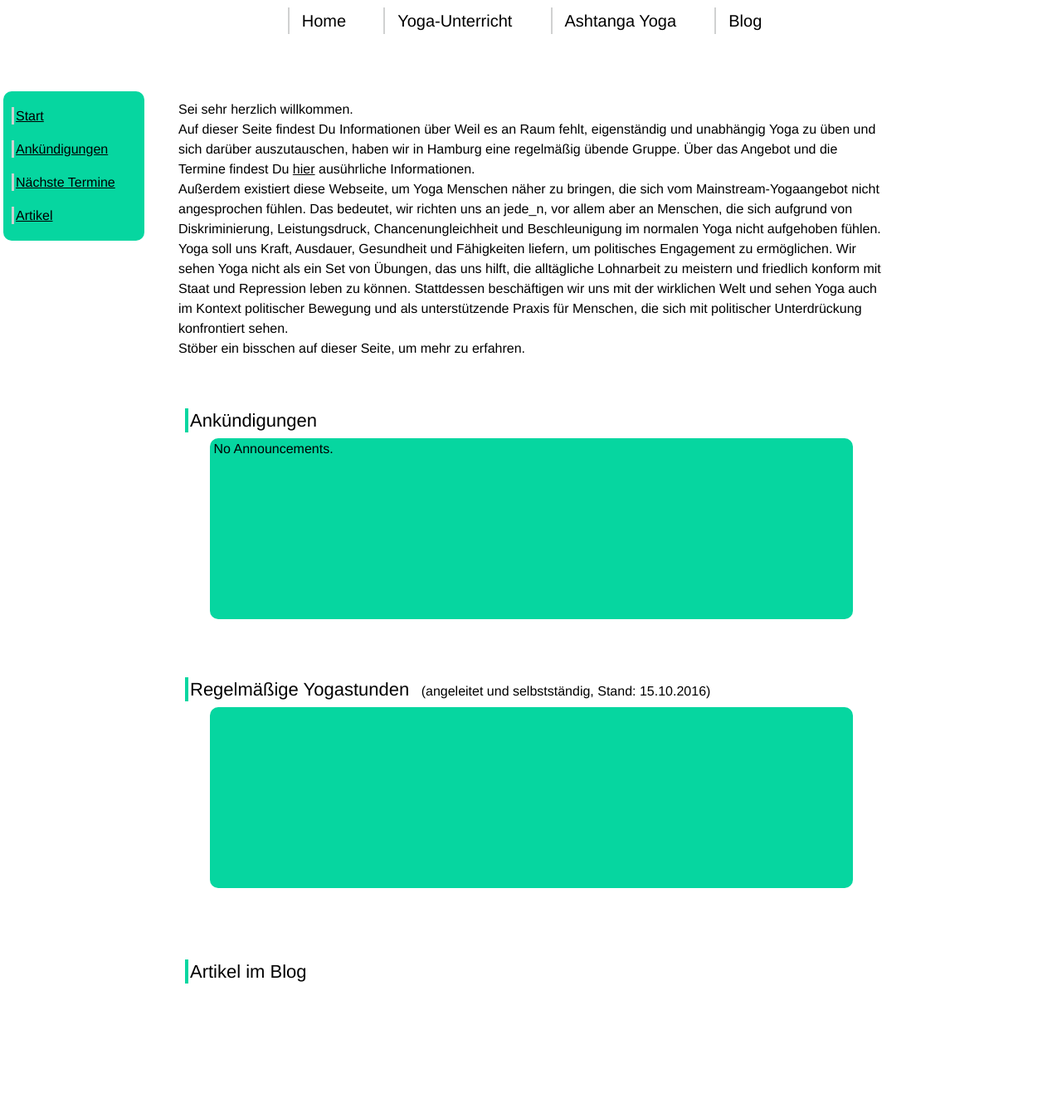
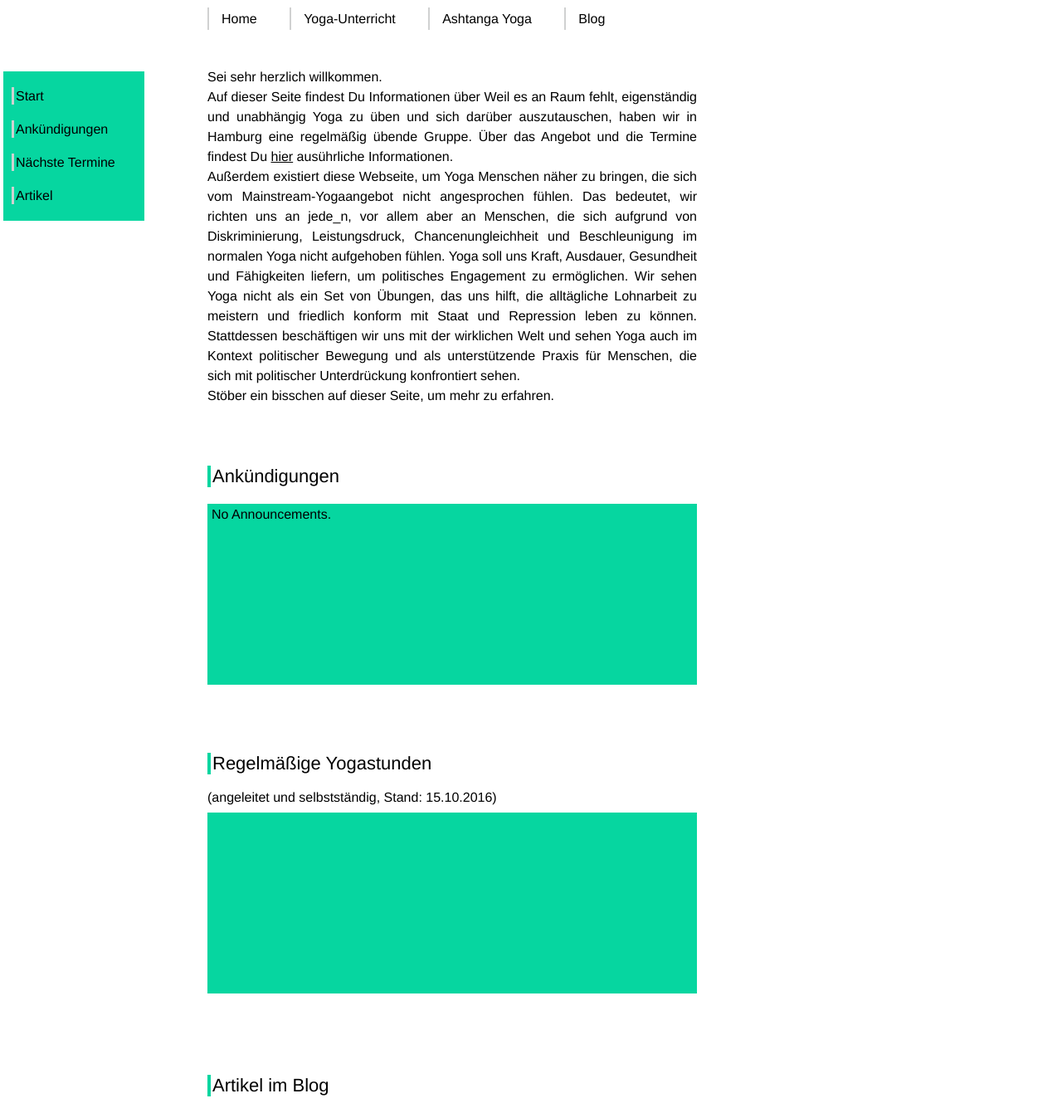
Before and after one commit to keshin666/yogaopensource, a Django app: page / in a window 1280 px wide. Shown: the whole page at 83% size. Before the commit the page ends 1185 px from the top, so only its background shows below. Run offline with Django 3.2, Linux system fonts and the light colour scheme; data that the repository does not hold is empty.

Commit message:
added different style

```diff
--- a/blog/templates/blog/index.html
+++ b/blog/templates/blog/index.html
@@ -7,13 +7,13 @@
 {% block content %}
 {% if blog_entries %}
     {% for blog_entry in blog_entries %}
-        <a href="{% url 'blog:blog_entry' blog_entry.id %}">
             <div class="blog_preview">
+                <a href="{% url 'blog:blog_entry' blog_entry.id %}">
                 <span class="blog_title_preview"> {{ blog_entry.get_title_preview }} </span> <br>
                 <span class="blog_date_preview"> {{ blog_entry.date }} </span> <br>
                 <span class="blog_text_preview"> {{ blog_entry.get_text_preview }}
+                </a>
             </div>
-        </a>
     {% endfor %}
     <div style="clear: both"></div>
 {% else %}
--- a/home/static/home/style.css
+++ b/home/static/home/style.css
@@ -1,17 +1,12 @@
-
 #navigation
 {
-    position: fixed;
-    height: 40px;
-    width: 100%;
+    margin-left: 250px;
     z-index: 999;
     background-color: #FFFFFF;
-    text-align: center;
     padding-top: 15px;
     border-bottom-style: solid;
     border-bottom-color: #FFFFFF;
     border-bottom-width: 10px;
-    top: 0px;
 }
 #navigation a {
     color: #000000;
@@ -22,8 +17,7 @@
     border-left-color: #D0D1D1;
     border-left-style: solid;
     border-left-width: 2px;
-    margin: 1%;
-    font-size: 15pt;
+    margin-right: 20px;
     transition: all 0.2s ease-in;
 }
 #navigation a:hover {
@@ -45,35 +39,41 @@ body {
 .general_title {
     font-size: 22px;
     padding: 2px;
-    margin: 8px;
+    margin: 8px 8px 20px 0px;
     top: 16px;
     border-left-style: solid;
     border-left-width: 4px;
     border-left-color: #06D6A0;
+    display: block;
 }
 
 #content{
-    padding: 10px;
-    width: 850px;
-    height: 100%;
-    position: relative;
+    margin-left: 250px;
+    margin-top: 40px;
+    width: 590px;
+    text-align: justify;
     background-color: #FFFFFF;
-    margin: auto;
-    margin-top: 110px;
     word-wrap: break-word;
 }
 .blog_preview {
-    width: 45%;
+    width: 270px;
     height: 208px;
     background-color: #06D6A0;
     border-color: #54C6EB;
     border-style: static;
-    border-radius: 10px;
-    margin: 10px;
     padding: 10px;
     word-wrap: break-word;
     float: left;
 }
+
+.blog_preview a {
+    text-decoration: none;
+}
+
+.blog_preview:nth-child(odd) {
+    margin-right: 10px;
+}
+
 .blog_date_preview {
     display: block;
     text-align: right;
@@ -103,41 +103,33 @@ a:visited {
 
 .announcements_frame {
     height: 208px;
-    width: 90%;
     background-color: #06D6A0;
     word-wrap: break-word;
-    border-radius: 10px;
     padding: 5px;
     margin-top: 10px;
     margin-bottom: 10px;
     margin-left:auto;
     margin-right:auto;
-
 }
 .class_overview_frame {
     height: 208px;
-    width: 90%;
     background-color: #06D6A0;
     word-wrap: break-word;
-    border-radius: 10px;
     padding: 5px;
     margin-top: 10px;
     margin-bottom: 10px;
     margin-left:auto;
     margin-right:auto;
-
 }
 
 #sidebar{
     float: left;
-    position: fixed;
     background-color: #06D6A0;
     padding: 10px;
-    border-radius: 10px;
     line-height: 250%;
     margin-left: 4px;
+    margin-top: 45px;
     width: 150px;
-    max-height: 500px;
     -webkit-animation: fadein 1s; /* Safari, Chrome and Opera > 12.1 */
     /*transition: max-height 0.25s ease-in;*/
 }
@@ -154,6 +146,7 @@ a:visited {
     border-left-width: 3px;
     border-left-color: #D0D1D1;
     padding: 2px;
+    text-decoration: none;
 }
 
 #sidebar a:hover {
--- a/home/templates/home/index.html
+++ b/home/templates/home/index.html
@@ -62,13 +62,14 @@ Stöber ein bisschen auf dieser Seite, um mehr zu erfahren.
 <span class="general_title" id="blog_examples">Artikel im Blog</span>
 <ul>
     {% for blog_entry in blog_entries %}
+        <div class="blog_preview">
         <a href="{% url 'blog:blog_entry' blog_entry.id %}">
-            <div class="blog_preview">
+
                 <span class="blog_title_preview"> {{ blog_entry.get_title_preview }} </span> <br>
                 <span class="blog_date_preview"> {{ blog_entry.date }} </span> <br>
                 <span class="blog_text_preview"> {{ blog_entry.get_text_preview }}
-            </div>
         </a>
+        </div>
     {% endfor %}
 </ul>
 {% endblock content %}
```
